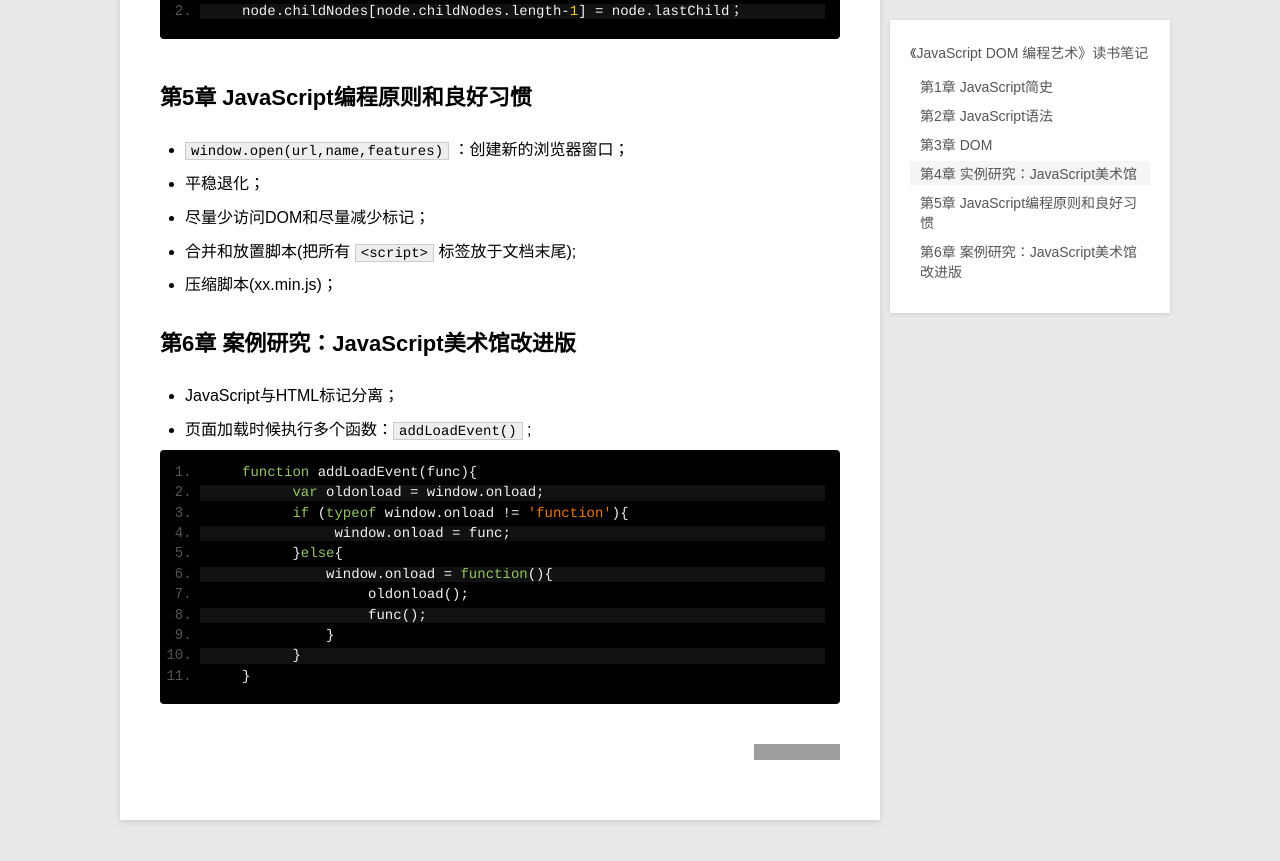
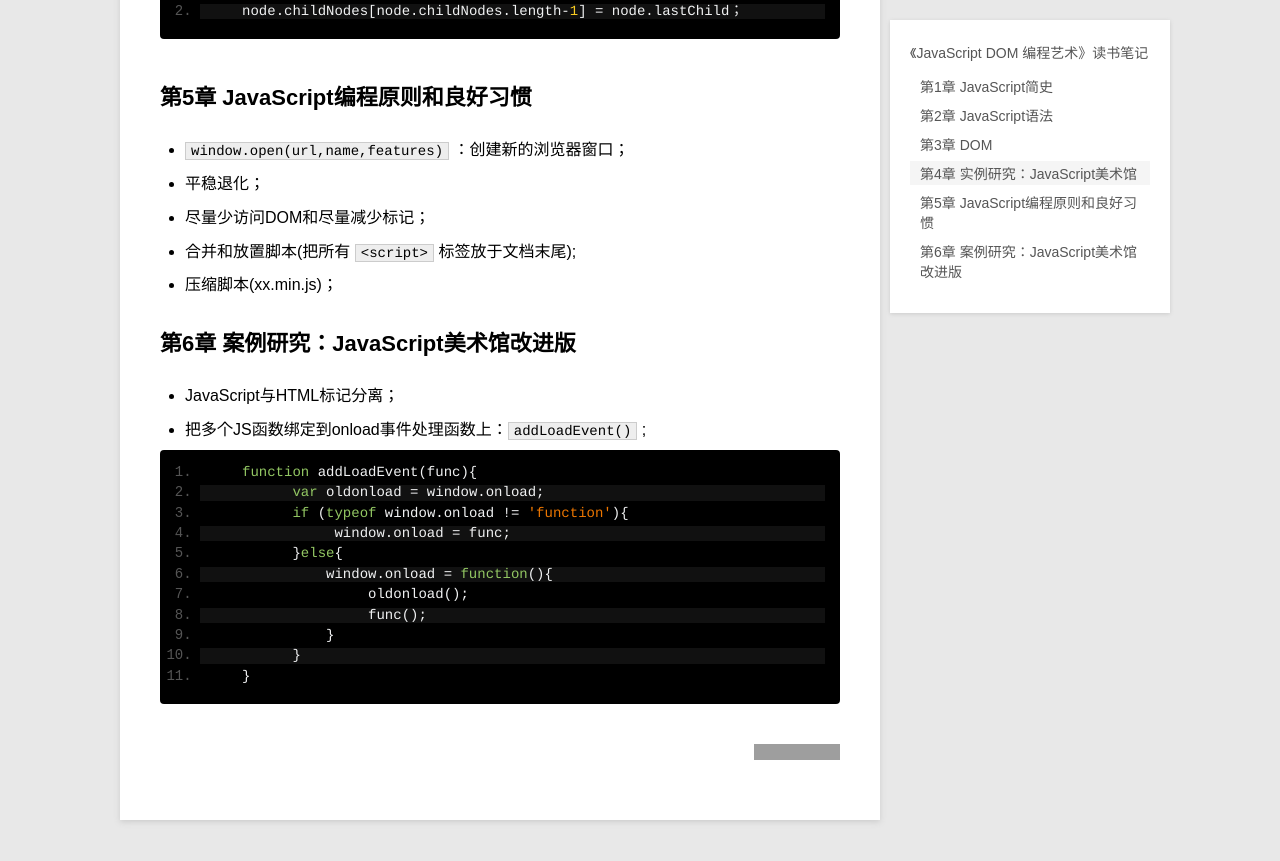
Before and after one commit to geeklive/geeklive.github.io, a Jekyll site: the page built from _posts/2014-06-20-reading_notes_of_dom_scripting.md, in a window 1280 px wide and 900 px high, scrolled down 1654 px. Shown: the top 861 px of the window. Built offline with Jekyll 4.4.1, drawn with Linux system fonts in a browser that asks for light colours; Markdown is read by kramdown in place of the engine named in the settings; comment, search, counter and statistics services are not loaded; grey boxes are pictures that could not be loaded.

Commit message:
Update 2014-06-20-reading_notes_of_dom_scripting.md

````diff
--- a/_posts/2014-06-20-reading_notes_of_dom_scripting.md
+++ b/_posts/2014-06-20-reading_notes_of_dom_scripting.md
@@ -66,7 +66,7 @@ category: blog
 ## 第6章 案例研究：JavaScript美术馆改进版
 
 * JavaScript与HTML标记分离；
-* 页面加载时候执行多个函数：`addLoadEvent()` ;
+* 把多个JS函数绑定到onload事件处理函数上：`addLoadEvent()` ;
 
 ```
      function addLoadEvent(func){
````
